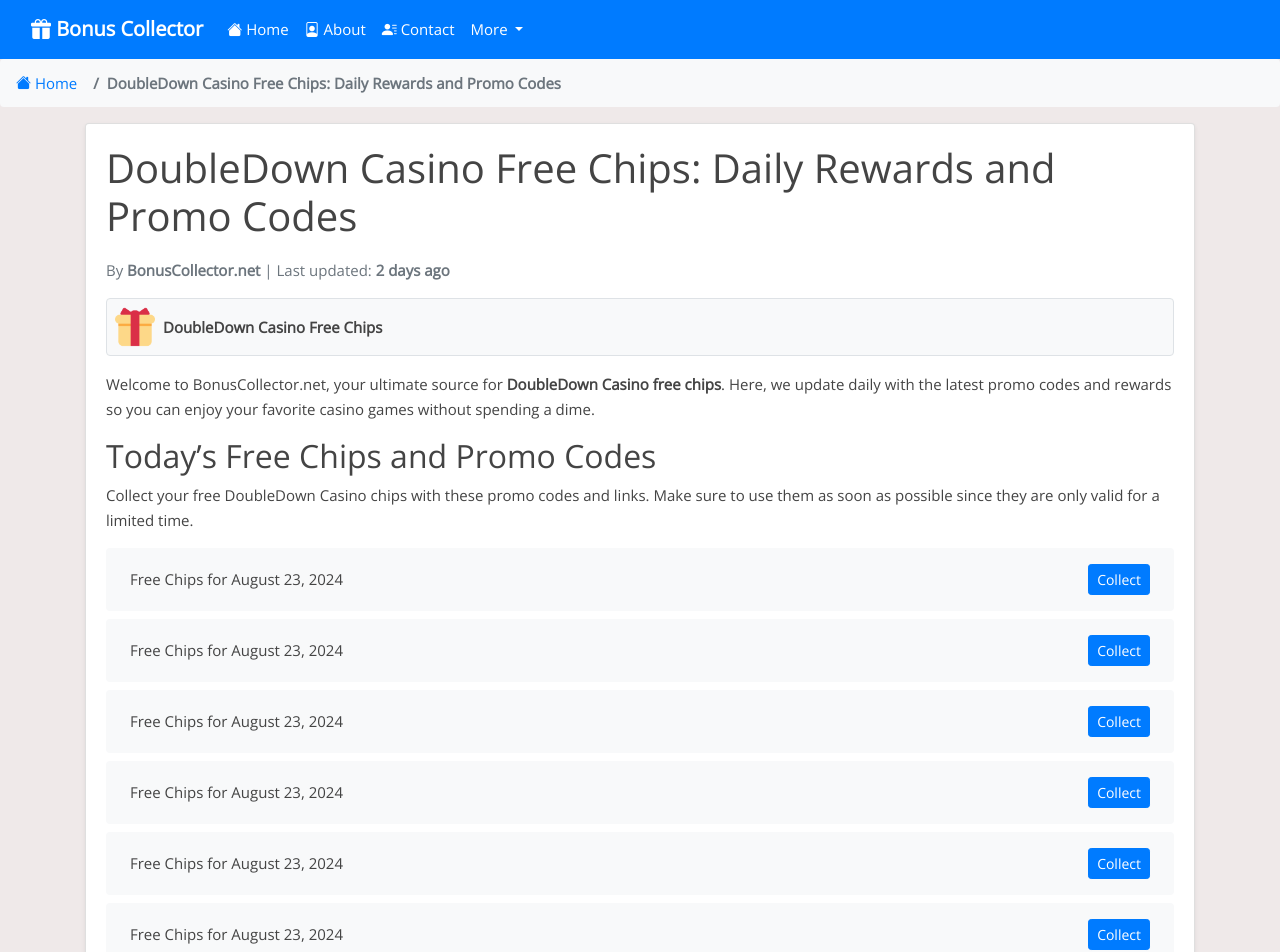
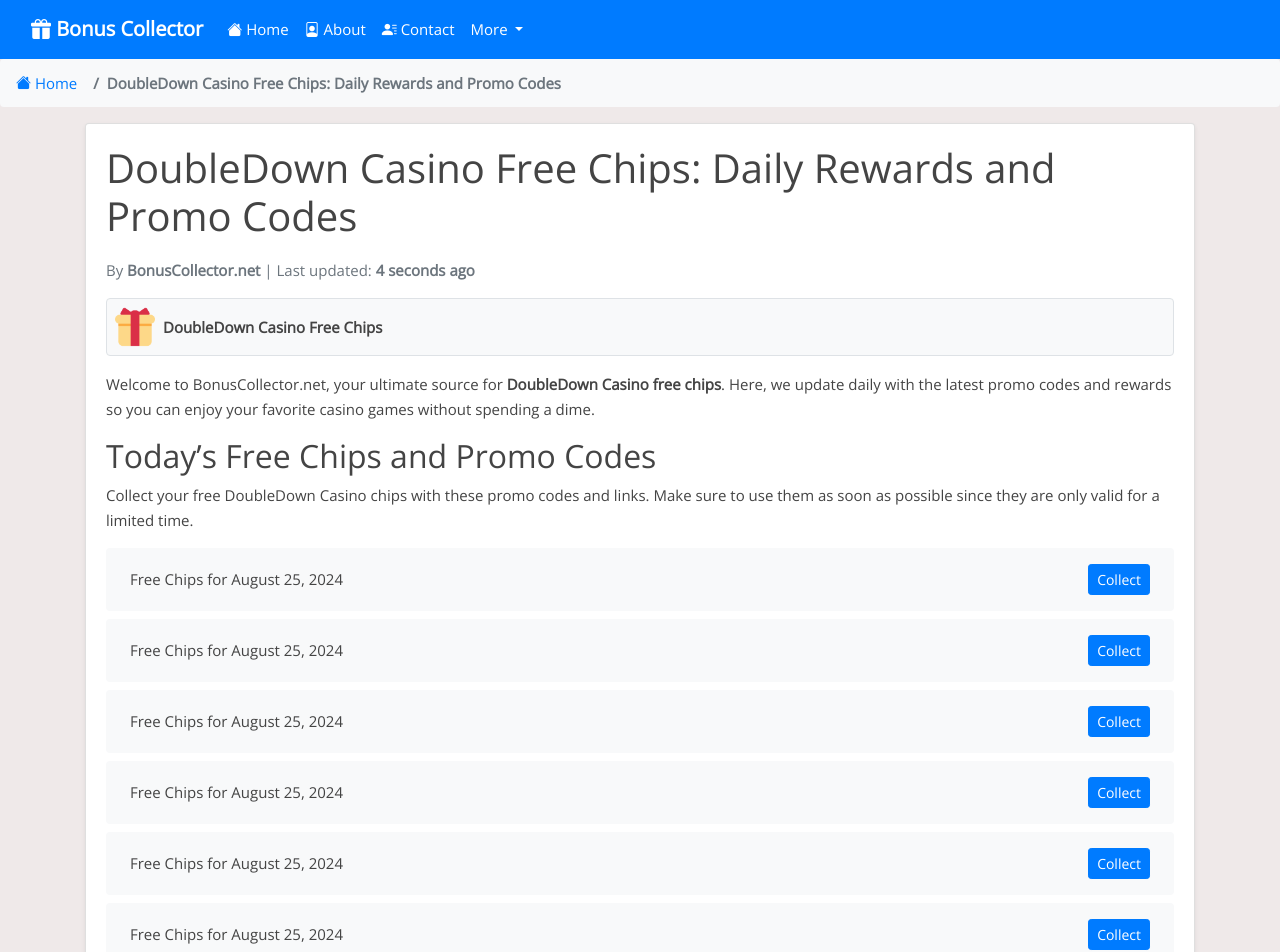
Before and after one commit to Prollad99/bs-net, a Jekyll site: the page built from _posts/2024-07-19-doubledown-casino.md, in a window 1280 px wide and 1400 px high. Shown: the top 952 px of the window. Built offline with Jekyll 4.4.1, drawn with Linux system fonts in a browser that asks for light colours; nearby versions of some CDN libraries; comment, search, counter and statistics services are not loaded; some of the changed text lies outside the part shown.

Commit message:
Update doubledown-casino reward links and last modified date

```diff
--- a/_data/include_files.yml
+++ b/_data/include_files.yml
@@ -35,7 +35,7 @@
   last_modified: 2024-08-25 05:35:59
 
 doubledown-casino.html:
-  last_modified: 2024-08-23 09:10:06
+  last_modified: 2024-08-25 10:10:18
 
 slotomania.html:
   last_modified: 2024-08-25 09:20:27
--- a/_includes/doubledown-casino.html
+++ b/_includes/doubledown-casino.html
@@ -1,4 +1,36 @@
 <ul class="list-group mt-3 mb-4">
+  <li class="list-group-item d-flex justify-content-between align-items-center">
+    <span>Free Chips for August 25, 2024</span>
+    <a href="https://www.doubledowncasino2.com/play?link=SLOTMACHINE.duc.hallowinFiesta2405.445.recommend.pid-ENAVGKU.cid-156145&game=rgs.slots&variant=duc.hallowinFiesta2405.445_recommend&lineCost=1&pid=ENAVGKU&cid=156145" class="btn btn-primary btn-sm">Collect</a>
+  </li>
+  <li class="list-group-item d-flex justify-content-between align-items-center">
+    <span>Free Chips for August 25, 2024</span>
+    <a href="https://www.doubledowncasino2.com/play?link=SLOTMACHINE.t8g.prosperousFuDaiQuest2408.454.recommend.pid-OFSURVX.cid-156096&game=rgs.slots&variant=t8g.prosperousFuDaiQuest2408.454_recommend&lineCost=1&pid=OFSURVX&cid=156096" class="btn btn-primary btn-sm">Collect</a>
+  </li>
+  <li class="list-group-item d-flex justify-content-between align-items-center">
+    <span>Free Chips for August 25, 2024</span>
+    <a href="https://www.doubledowncasino2.com/play?link=SLOTMACHINE.duc.megaPiggySmash2404.444.recommend.pid-ZU4UEJL.cid-156143&game=rgs.slots&variant=duc.megaPiggySmash2404.444_recommend&lineCost=1&pid=ZU4UEJL&cid=156143" class="btn btn-primary btn-sm">Collect</a>
+  </li>
+  <li class="list-group-item d-flex justify-content-between align-items-center">
+    <span>Free Chips for August 25, 2024</span>
+    <a href="https://www.doubledowncasino2.com/play?link=LOBBY.category-all.pid-YCAI5D8.cid-156150&lobby=slotsAll&pid=YCAI5D8&cid=156150" class="btn btn-primary btn-sm">Collect</a>
+  </li>
+  <li class="list-group-item d-flex justify-content-between align-items-center">
+    <span>Free Chips for August 25, 2024</span>
+    <a href="https://www.doubledowncasino.com/?game=rgs.slots&variant=duc.hallowinFiesta2405.445&lineCost=1&pid=WFDZKVD&cid=155873&a_l_skey=sh-0-Ok-BQ9D3aXepk" class="btn btn-primary btn-sm">Collect</a>
+  </li>
+  <li class="list-group-item d-flex justify-content-between align-items-center">
+    <span>Free Chips for August 25, 2024</span>
+    <a href="https://www.doubledowncasino.com/?lobby=megabucks&pid=GRZUSKZ&cid=155874&a_l_skey=sh-0-F6-BQ9D3lwzmD" class="btn btn-primary btn-sm">Collect</a>
+  </li>
+  <li class="list-group-item d-flex justify-content-between align-items-center">
+    <span>Free Chips for August 25, 2024</span>
+    <a href="https://www.doubledowncasino.com/?game=rgs.slots&variant=t8g.prosperousFuDaiQuest2408.454&lineCost=1&pid=GFIO4AD&cid=155871&a_l_skey=sh-0-P8-BQ9D3y7C6q" class="btn btn-primary btn-sm">Collect</a>
+  </li>
+  <li class="list-group-item d-flex justify-content-between align-items-center">
+    <span>Free Chips for August 25, 2024</span>
+    <a href="https://www.doubledowncasino.com/?game=rgs.slots&variant=rgs.luckyLarrysLobstermania2Multiway_recommend&lineCost=200&pid=ABKMGGF&cid=155870&a_l_skey=sh-0-IU-BQ9D39s3xG" class="btn btn-primary btn-sm">Collect</a>
+  </li>
   <li class="list-group-item d-flex justify-content-between align-items-center">
     <span>Free Chips for August 23, 2024</span>
     <a href="https://www.doubledowncasino2.com/play?link=SLOTMACHINE.duc.buffaloBash2110.343.recommend.pid-EAEYGNK.cid-156133&game=rgs.slots&variant=duc.buffaloBash2110.343_recommend&lineCost=1&pid=EAEYGNK&cid=156133" class="btn btn-primary btn-sm">Collect</a>
@@ -367,36 +399,4 @@
     <span>Free Chips for August 14, 2024</span>
     <a href="https://www.doubledowncasino2.com/play?link=SLOTMACHINE.duc.superCoin10002403.441.recommend.pid-7YCY7IN.cid-155927&game=rgs.slots&variant=duc.superCoin10002403.441_recommend&lineCost=1&pid=7YCY7IN&cid=155927" class="btn btn-primary btn-sm">Collect</a>
   </li>
-  <li class="list-group-item d-flex justify-content-between align-items-center">
-    <span>Free Chips for August 14, 2024</span>
-    <a href="https://www.doubledowncasino.com/?game=rgs.slots&variant=duc.cashNStack2406.448_recommend&lineCost=1&pid=BX7MLJ7&cid=155815&a_l_skey=sh-0-Jo-BQ6XOZxSMI" class="btn btn-primary btn-sm">Collect</a>
-  </li>
-  <li class="list-group-item d-flex justify-content-between align-items-center">
-    <span>Free Chips for August 14, 2024</span>
-    <a href="https://www.doubledowncasino.com/?game=rgs.slots&variant=duc.megaPiggySmash2404.444_recommend&lineCost=1&pid=C6RVG91&cid=155803&a_l_skey=sh-0-5-BQ6XOn58QJ" class="btn btn-primary btn-sm">Collect</a>
-  </li>
-  <li class="list-group-item d-flex justify-content-between align-items-center">
-    <span>Free Chips for August 14, 2024</span>
-    <a href="https://www.doubledowncasino.com/?game=rgs.slots&variant=t8g.wildHoneyJackpot2101.300&lineCost=1&pid=1GQLHSS&cid=155801&a_l_skey=sh-0-IO-BQ6XO09Q2Y" class="btn btn-primary btn-sm">Collect</a>
-  </li>
-  <li class="list-group-item d-flex justify-content-between align-items-center">
-    <span>Free Chips for August 14, 2024</span>
-    <a href="https://www.doubledowncasino.com/?game=rgs.slots&variant=duc.buffaloBash2110.343_recommend&lineCost=1&pid=CCV6HXZ&cid=155800&a_l_skey=sh-0-Ps-BQ6XPEITKi" class="btn btn-primary btn-sm">Collect</a>
-  </li>
-  <li class="list-group-item d-flex justify-content-between align-items-center">
-    <span>Free Chips for August 12, 2024</span>
-    <a href="https://www.doubledowncasino2.com/play?link=SLOTMACHINE.t8g.texasOilRush2407.452.recommend.pid-ZQ86DX3.cid-155061&game=rgs.slots&variant=t8g.texasOilRush2407.452_recommend&lineCost=1&pid=ZQ86DX3&cid=155061" class="btn btn-primary btn-sm">Collect</a>
-  </li>
-  <li class="list-group-item d-flex justify-content-between align-items-center">
-    <span>Free Chips for August 12, 2024</span>
-    <a href="https://www.doubledowncasino2.com/play?link=LOBBY.category-all.pid-QJJE5QY.cid-155020&lobby=slotsAll&pid=QJJE5QY&cid=155020" class="btn btn-primary btn-sm">Collect</a>
-  </li>
-  <li class="list-group-item d-flex justify-content-between align-items-center">
-    <span>Free Chips for August 12, 2024</span>
-    <a href="https://www.doubledowncasino2.com/play?link=SLOTMACHINE.duc.hallowinFiesta2405.445.recommend.pid-YJ88FI1.cid-155058&game=rgs.slots&variant=duc.hallowinFiesta2405.445_recommend&lineCost=1&pid=YJ88FI1&cid=155058" class="btn btn-primary btn-sm">Collect</a>
-  </li>
-  <li class="list-group-item d-flex justify-content-between align-items-center">
-    <span>Free Chips for August 12, 2024</span>
-    <a href="https://www.doubledowncasino2.com/play?link=SLOTMACHINE.duc.megaPiggySmash2404.444.recommend.pid-CAFN4WB.cid-155057&game=rgs.slots&variant=duc.megaPiggySmash2404.444_recommend&lineCost=1&pid=CAFN4WB&cid=155057" class="btn btn-primary btn-sm">Collect</a>
-  </li>
 </ul>
```
Also changed, not shown: links-json/doubledown-casino.json (+32 -32 lines).
